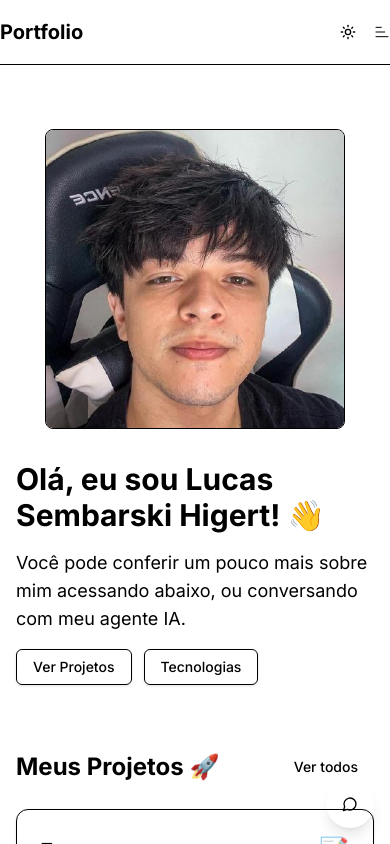
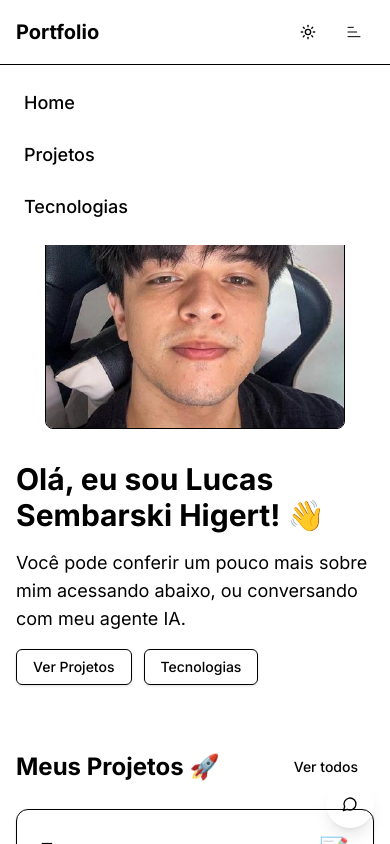
Before and after one commit to sembask/my-blog, a Next.js app: page / in a window 390 px wide. Both pictures are taken after a click on the button "Toggle Menu". Shown: the top 844 px of the page. Built offline with nearby package versions, Linux system fonts and the light colour scheme.

Commit message:
Fix header mobile

```diff
--- a/components/header.tsx
+++ b/components/header.tsx
@@ -1,5 +1,6 @@
 "use client";
 
+import { useState } from "react";
 import Link from "next/link";
 import { usePathname } from "next/navigation";
 import { cn } from "@/lib/utils";
@@ -8,6 +9,7 @@ import { Button } from "@/components/ui/button";
 
 export function Header() {
   const pathname = usePathname();
+  const [isOpen, setIsOpen] = useState(false);
 
   const navItems = [
     { label: "Home", path: "/" },
@@ -20,7 +22,7 @@ export function Header() {
 
   return (
     <header className="sticky top-0 z-50 w-full border-b border-border/40 bg-background/95 backdrop-blur supports-[backdrop-filter]:bg-background/60">
-      <div className="container flex h-16 items-center justify-between mx-auto">
+      <div className="container flex h-16 items-center justify-between mx-auto px-4">
         <div className="flex items-center gap-6 md:gap-10">
           <Link href="/" className="flex  space-x-2">
             <span className="font-bold text-xl">Portfolio</span>
@@ -46,9 +48,10 @@ export function Header() {
           <ThemeToggle />
           <div className="block md:hidden">
             <Button
+              onClick={() => setIsOpen(!isOpen)}
               variant="ghost"
               size="sm"
-              className="px-0 text-base hover:bg-transparent focus-visible:bg-transparent focus-visible:ring-0 focus-visible:ring-offset-0"
+              className="h-10 w-10 px-0 text-base hover:bg-transparent focus-visible:bg-transparent focus-visible:ring-0 focus-visible:ring-offset-0"
             >
               <svg
                 strokeWidth="1.5"
@@ -84,6 +87,29 @@ export function Header() {
           </div>
         </div>
       </div>
+
+      {/* Menu Mobile */}
+      {isOpen && (
+        <div className="fixed inset-0 top-[65px] z-50  md:hidden">
+          <nav className="container flex flex-col gap-6 p-6 bg-white dark:bg-black">
+            {navItems.map((item) => (
+              <Link
+                key={item.path}
+                href={item.path}
+                onClick={() => setIsOpen(false)}
+                className={cn(
+                  "text-lg font-medium transition-colors hover:text-primary",
+                  pathname === item.path
+                    ? "text-foreground"
+                    : "text-muted-foreground"
+                )}
+              >
+                {item.label}
+              </Link>
+            ))}
+          </nav>
+        </div>
+      )}
     </header>
   );
 }
```
